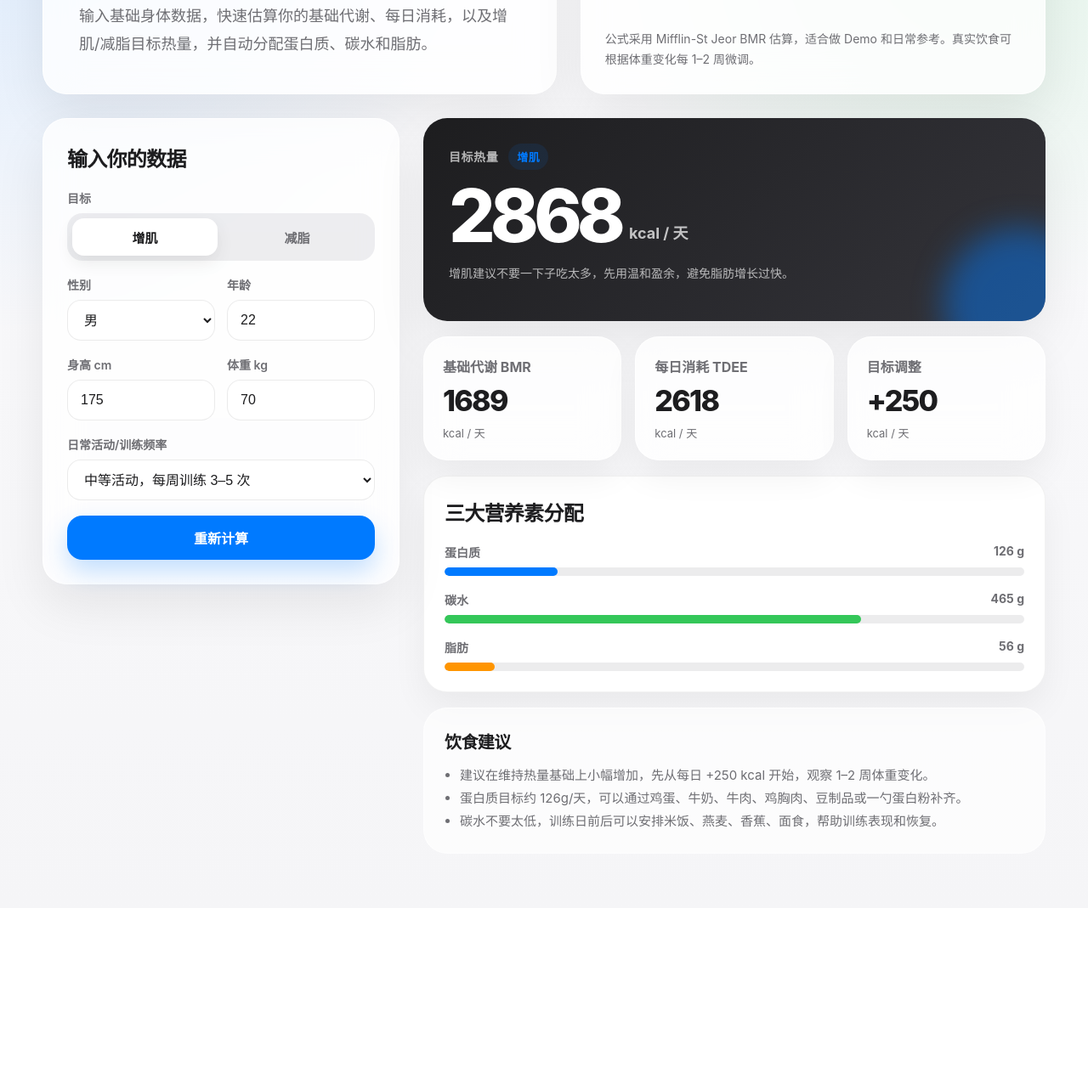
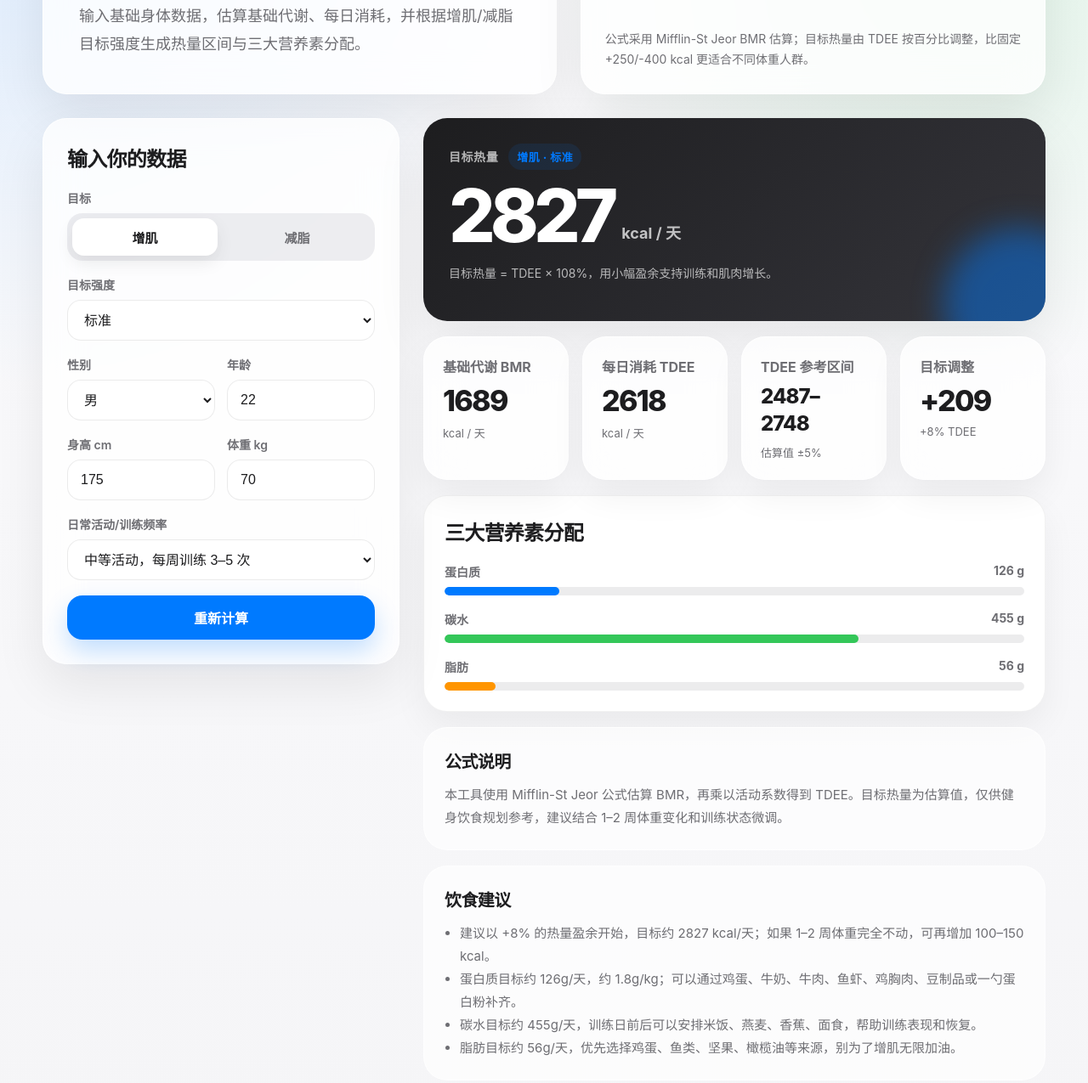
Before and after one commit to junning-de/fitness-calorie-calculator, a plain HTML site: page index.html in a window 1280 px wide. Shown: the part 228-1503 px from the top of the page at 85% size. Before the commit the page ends 1297 px from the top, so only its background shows below. Drawn offline with Linux system fonts and the light colour scheme.

Commit message:
Change formula

```diff
--- a/index.html
+++ b/index.html
@@ -314,7 +314,7 @@
 
     .metrics {
       display: grid;
-      grid-template-columns: repeat(3, 1fr);
+      grid-template-columns: repeat(4, minmax(0, 1fr));
       gap: 16px;
     }
 
@@ -334,6 +334,14 @@
       font-size: 34px;
       font-weight: 850;
       letter-spacing: -0.05em;
+    }
+
+    .range-value {
+      margin: 0;
+      font-size: 24px;
+      font-weight: 850;
+      letter-spacing: -0.04em;
+      line-height: 1.35;
     }
 
     .macro-sub {
@@ -381,6 +389,7 @@
     .bar-carbs { background: var(--green); }
     .bar-fat { background: var(--orange); }
 
+    .formula-note,
     .tips {
       padding: 24px;
       border-radius: var(--radius-lg);
@@ -388,10 +397,18 @@
       border: 1px solid rgba(255, 255, 255, 0.7);
     }
 
+    .formula-note h3,
     .tips h3 {
       margin: 0 0 12px;
       font-size: 20px;
       letter-spacing: -0.03em;
+    }
+
+    .formula-note p {
+      margin: 0;
+      color: var(--text-sub);
+      line-height: 1.8;
+      font-size: 15px;
     }
 
     .tips ul {
@@ -414,13 +431,15 @@
       margin-left: 8px;
     }
 
+    @media (max-width: 1100px) {
+      .metrics {
+        grid-template-columns: repeat(2, minmax(0, 1fr));
+      }
+    }
+
     @media (max-width: 920px) {
       .hero,
       .layout {
-        grid-template-columns: 1fr;
-      }
-
-      .metrics {
         grid-template-columns: 1fr;
       }
     }
@@ -437,7 +456,8 @@
         padding: 22px;
       }
 
-      .two-col {
+      .two-col,
+      .metrics {
         grid-template-columns: 1fr;
       }
 
@@ -454,7 +474,7 @@
         <div class="eyebrow"><span class="dot"></span>Fitness Calculator Demo</div>
         <h1>健身热量计算器</h1>
         <p class="hero-desc">
-          输入基础身体数据，快速估算你的基础代谢、每日消耗，以及增肌/减脂目标热量，并自动分配蛋白质、碳水和脂肪。
+          输入基础身体数据，估算基础代谢、每日消耗，并根据增肌/减脂目标强度生成热量区间与三大营养素分配。
         </p>
       </div>
 
@@ -462,10 +482,10 @@
         <div>
           <p class="mini-title">今日推荐摄入</p>
           <p class="big-number"><span id="heroCalories">--</span> kcal</p>
-          <p class="small-text" id="heroDesc">填写数据后生成你的专属目标热量。</p>
+          <p class="small-text" id="heroDesc">填写数据后生成你的目标热量。</p>
         </div>
         <div class="small-text">
-          公式采用 Mifflin-St Jeor BMR 估算，适合做 Demo 和日常参考。真实饮食可根据体重变化每 1–2 周微调。
+          公式采用 Mifflin-St Jeor BMR 估算；目标热量由 TDEE 按百分比调整，比固定 +250/-400 kcal 更适合不同体重人群。
         </div>
       </div>
     </section>
@@ -481,6 +501,15 @@
               <button class="active" type="button" data-goal="gain">增肌</button>
               <button type="button" data-goal="cut">减脂</button>
             </div>
+          </div>
+
+          <div class="field">
+            <label for="level">目标强度</label>
+            <select id="level">
+              <option value="light">温和</option>
+              <option value="standard" selected>标准</option>
+              <option value="aggressive">偏快</option>
+            </select>
           </div>
 
           <div class="two-col">
@@ -525,12 +554,12 @@
 
       <section class="results">
         <div class="result-main">
-          <p class="mini-title">目标热量 <span class="tag" id="goalTag">增肌</span></p>
+          <p class="mini-title">目标热量 <span class="tag" id="goalTag">增肌 · 标准</span></p>
           <div class="kcal-row">
             <div class="kcal" id="targetCalories">--</div>
             <div class="unit">kcal / 天</div>
           </div>
-          <p class="small-text" id="targetText">根据你的目标，在每日总消耗基础上进行调整。</p>
+          <p class="small-text" id="targetText">根据你的目标，在每日总消耗基础上按百分比调整。</p>
         </div>
 
         <div class="metrics">
@@ -545,9 +574,14 @@
             <p class="macro-sub">kcal / 天</p>
           </div>
           <div class="result-card">
+            <h3>TDEE 参考区间</h3>
+            <p class="range-value"><span id="tdeeRange">--</span></p>
+            <p class="macro-sub">估算值 ±5%</p>
+          </div>
+          <div class="result-card">
             <h3>目标调整</h3>
             <p class="macro-value"><span id="adjustment">--</span></p>
-            <p class="macro-sub">kcal / 天</p>
+            <p class="macro-sub" id="adjustmentRate">kcal / 天</p>
           </div>
         </div>
 
@@ -579,6 +613,13 @@
           </div>
         </div>
 
+        <div class="formula-note">
+          <h3>公式说明</h3>
+          <p id="formulaNote">
+            本工具使用 Mifflin-St Jeor 公式估算 BMR，再乘以活动系数得到 TDEE。目标热量为估算值，仅供健身饮食规划参考，建议结合 1–2 周体重变化和训练状态微调。
+          </p>
+        </div>
+
         <div class="tips">
           <h3>饮食建议</h3>
           <ul id="tipsList">
@@ -597,6 +638,25 @@
       goal: 'gain'
     }
 
+    const levelMap = {
+      light: '温和',
+      standard: '标准',
+      aggressive: '偏快'
+    }
+
+    const goalRates = {
+      gain: {
+        light: 0.05,
+        standard: 0.08,
+        aggressive: 0.10
+      },
+      cut: {
+        light: -0.10,
+        standard: -0.15,
+        aggressive: -0.20
+      }
+    }
+
     function round(num) {
       return Math.round(Number(num) || 0)
     }
@@ -608,20 +668,32 @@
         height: Number($('#height').value),
         weight: Number($('#weight').value),
         activity: Number($('#activity').value),
-        goal: state.goal
+        goal: state.goal,
+        level: $('#level').value
       }
     }
 
     function calcBMR({ gender, age, height, weight }) {
-      // Mifflin-St Jeor 公式
+      // Mifflin-St Jeor 公式：适合普通成年人做静息代谢粗估
       const base = 10 * weight + 6.25 * height - 5 * age
       return gender === 'male' ? base + 5 : base - 161
     }
 
+    function calcTargetCalories(tdee, goal, level) {
+      const rate = goalRates[goal][level]
+      return {
+        rate,
+        targetCalories: tdee * (1 + rate),
+        adjustment: tdee * rate
+      }
+    }
+
     function calcMacros({ targetCalories, weight, goal }) {
-      // Demo 版本：增肌蛋白 1.8g/kg；减脂蛋白 2.0g/kg；脂肪 0.8g/kg；剩余热量给碳水
+      // 优化版：先保证蛋白质，再给脂肪下限，剩余热量给碳水
+      // 增肌：蛋白质 1.8g/kg，脂肪 0.8g/kg
+      // 减脂：蛋白质 2.0g/kg，脂肪 0.7g/kg
       const proteinPerKg = goal === 'gain' ? 1.8 : 2.0
-      const fatPerKg = goal === 'gain' ? 0.8 : 0.75
+      const fatPerKg = goal === 'gain' ? 0.8 : 0.7
 
       const protein = weight * proteinPerKg
       const fat = weight * fatPerKg
@@ -633,7 +705,9 @@
       return {
         protein: round(protein),
         carbs: round(carbs),
-        fat: round(fat)
+        fat: round(fat),
+        proteinPerKg,
+        fatPerKg
       }
     }
 
@@ -642,18 +716,45 @@
       $(id).style.width = width + '%'
     }
 
-    function renderTips(goal, targetCalories, macros) {
+    function formatRate(rate) {
+      const percent = Math.abs(rate * 100)
+      return rate > 0 ? `+${percent}%` : `-${percent}%`
+    }
+
+    function getGoalText(goal) {
+      return goal === 'gain' ? '增肌' : '减脂'
+    }
+
+    function getLevelDesc(goal, level) {
+      const desc = {
+        gain: {
+          light: '适合刚开始增肌、担心脂肪增长过快的人。',
+          standard: '适合大多数规律力量训练者，热量盈余相对稳妥。',
+          aggressive: '适合偏瘦、训练量较高、希望更快提升体重的人。'
+        },
+        cut: {
+          light: '适合训练状态优先、想慢慢减脂的人。',
+          standard: '适合大多数减脂人群，缺口适中。',
+          aggressive: '适合短期减脂，但要注意训练状态和饥饿感。'
+        }
+      }
+      return desc[goal][level]
+    }
+
+    function renderTips(data, targetCalories, macros, rate) {
       const list = $('#tipsList')
-      const tips = goal === 'gain'
+      const tips = data.goal === 'gain'
         ? [
-            `建议在维持热量基础上小幅增加，先从每日 +250 kcal 开始，观察 1–2 周体重变化。`,
-            `蛋白质目标约 ${macros.protein}g/天，可以通过鸡蛋、牛奶、牛肉、鸡胸肉、豆制品或一勺蛋白粉补齐。`,
-            `碳水不要太低，训练日前后可以安排米饭、燕麦、香蕉、面食，帮助训练表现和恢复。`
+            `建议以 ${formatRate(rate)} 的热量盈余开始，目标约 ${round(targetCalories)} kcal/天；如果 1–2 周体重完全不动，可再增加 100–150 kcal。`,
+            `蛋白质目标约 ${macros.protein}g/天，约 ${macros.proteinPerKg}g/kg；可以通过鸡蛋、牛奶、牛肉、鱼虾、鸡胸肉、豆制品或一勺蛋白粉补齐。`,
+            `碳水目标约 ${macros.carbs}g/天，训练日前后可以安排米饭、燕麦、香蕉、面食，帮助训练表现和恢复。`,
+            `脂肪目标约 ${macros.fat}g/天，优先选择鸡蛋、鱼类、坚果、橄榄油等来源，别为了增肌无限加油。`
           ]
         : [
-            `建议在维持热量基础上减少约 400 kcal，不要一下子吃太少，避免训练状态明显下滑。`,
-            `减脂期蛋白质建议稍高，约 ${macros.protein}g/天，有助于保留肌肉和提高饱腹感。`,
-            `优先控制油脂和零食，主食不要完全砍掉，训练日前后保留足够碳水。`
+            `建议以 ${formatRate(rate)} 的热量缺口开始，目标约 ${round(targetCalories)} kcal/天；如果训练状态明显变差，可以把强度调到“温和”。`,
+            `减脂期蛋白质目标约 ${macros.protein}g/天，约 ${macros.proteinPerKg}g/kg，有助于保留肌肉和提高饱腹感。`,
+            `碳水目标约 ${macros.carbs}g/天，不建议完全砍主食，训练日前后保留碳水更利于坚持。`,
+            `脂肪目标约 ${macros.fat}g/天，过低可能影响饱腹感和长期坚持，优先减少零食、油炸和高油外卖。`
           ]
 
       list.innerHTML = tips.map((item) => `<li>${item}</li>`).join('')
@@ -669,23 +770,33 @@
 
       const bmr = calcBMR(data)
       const tdee = bmr * data.activity
-      const adjustment = data.goal === 'gain' ? 250 : -400
-      const targetCalories = tdee + adjustment
-      const macros = calcMacros({ targetCalories, weight: data.weight, goal: data.goal })
+      const tdeeLow = tdee * 0.95
+      const tdeeHigh = tdee * 1.05
+      const targetResult = calcTargetCalories(tdee, data.goal, data.level)
+      const macros = calcMacros({
+        targetCalories: targetResult.targetCalories,
+        weight: data.weight,
+        goal: data.goal
+      })
       const macroTotal = macros.protein + macros.carbs + macros.fat
+      const goalText = getGoalText(data.goal)
+      const levelText = levelMap[data.level]
+      const rateText = formatRate(targetResult.rate)
 
       $('#bmr').textContent = round(bmr)
       $('#tdee').textContent = round(tdee)
-      $('#adjustment').textContent = adjustment > 0 ? `+${adjustment}` : adjustment
-      $('#targetCalories').textContent = round(targetCalories)
-      $('#heroCalories').textContent = round(targetCalories)
-      $('#goalTag').textContent = data.goal === 'gain' ? '增肌' : '减脂'
-      $('#heroDesc').textContent = data.goal === 'gain'
-        ? '当前目标：轻盈增肌，先小幅热量盈余。'
-        : '当前目标：稳步减脂，保留训练表现和蛋白质摄入。'
+      $('#tdeeRange').textContent = `${round(tdeeLow)}–${round(tdeeHigh)}`
+      $('#adjustment').textContent = targetResult.adjustment > 0
+        ? `+${round(targetResult.adjustment)}`
+        : round(targetResult.adjustment)
+      $('#adjustmentRate').textContent = `${rateText} TDEE`
+      $('#targetCalories').textContent = round(targetResult.targetCalories)
+      $('#heroCalories').textContent = round(targetResult.targetCalories)
+      $('#goalTag').textContent = `${goalText} · ${levelText}`
+      $('#heroDesc').textContent = `当前目标：${levelText}${goalText}，${getLevelDesc(data.goal, data.level)}`
       $('#targetText').textContent = data.goal === 'gain'
-        ? '增肌建议不要一下子吃太多，先用温和盈余，避免脂肪增长过快。'
-        : '减脂建议保持适度缺口，避免热量过低影响训练和恢复。'
+        ? `目标热量 = TDEE × ${round((1 + targetResult.rate) * 100)}%，用小幅盈余支持训练和肌肉增长。`
+        : `目标热量 = TDEE × ${round((1 + targetResult.rate) * 100)}%，用适度缺口控制体脂，同时尽量保留训练状态。`
 
       $('#protein').textContent = macros.protein
       $('#carbs').textContent = macros.carbs
@@ -695,7 +806,7 @@
       setBarWidth('#carbsBar', macros.carbs, macroTotal)
       setBarWidth('#fatBar', macros.fat, macroTotal)
 
-      renderTips(data.goal, targetCalories, macros)
+      renderTips(data, targetResult.targetCalories, macros, targetResult.rate)
     }
 
     $$('.segmented button').forEach((btn) => {
@@ -708,7 +819,7 @@
     })
 
     $('#calculateBtn').addEventListener('click', calculate)
-    ;['#gender', '#age', '#height', '#weight', '#activity'].forEach((selector) => {
+    ;['#gender', '#age', '#height', '#weight', '#activity', '#level'].forEach((selector) => {
       $(selector).addEventListener('input', calculate)
       $(selector).addEventListener('change', calculate)
     })
```
